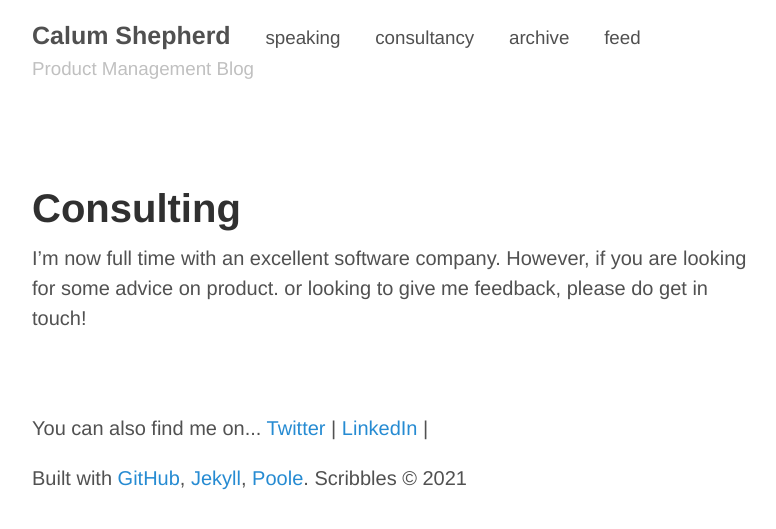
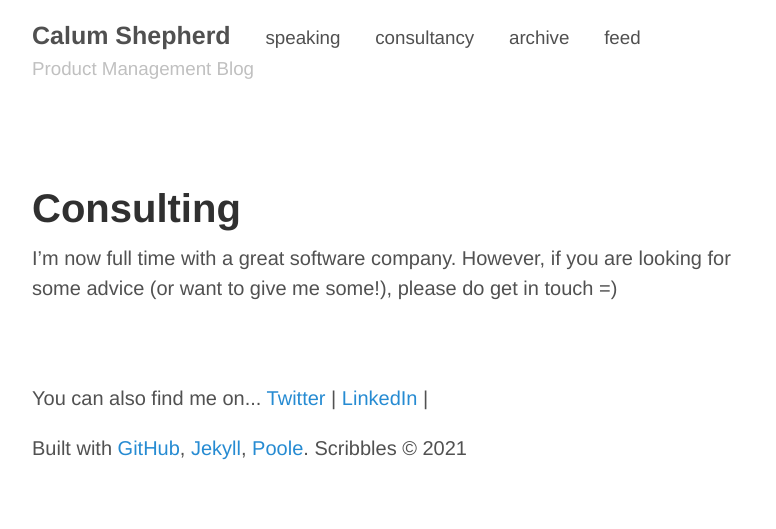
Before and after one commit to calcode/calcode.github.io, a Jekyll site: the page built from consulting.md, in a window 1280 px wide. Shown: the top 529 px of the page, without its empty margins (248-1024 px from the left). Built offline with Jekyll 4.4.1, drawn with Linux system fonts in a browser that asks for light colours.

Commit message:
Update consulting.md

```diff
--- a/consulting.md
+++ b/consulting.md
@@ -2,4 +2,4 @@
 layout: page
 title: Consulting
 ---
-I'm now full time with an excellent software company. However, if you are looking for some advice on product. or looking to give me feedback, please do get in touch!
+I'm now full time with a great software company. However, if you are looking for some advice (or want to give me some!), please do get in touch =)
```
